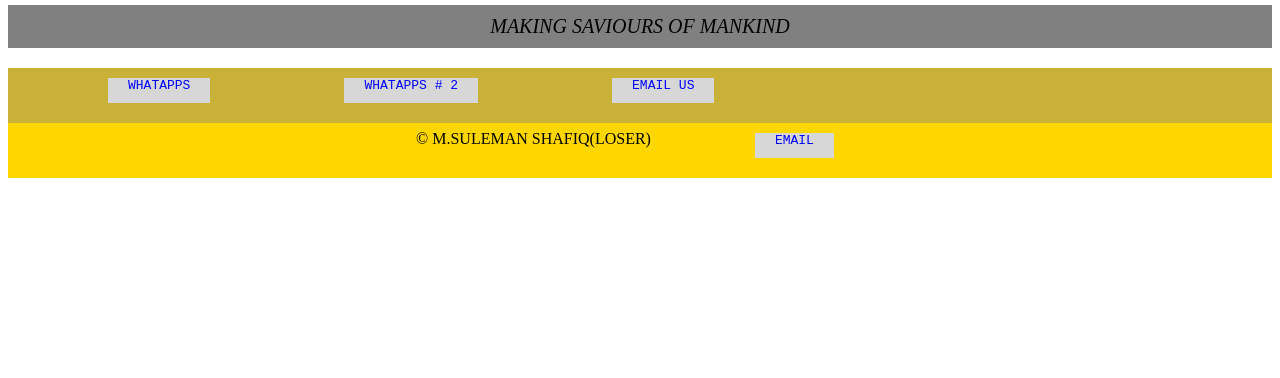
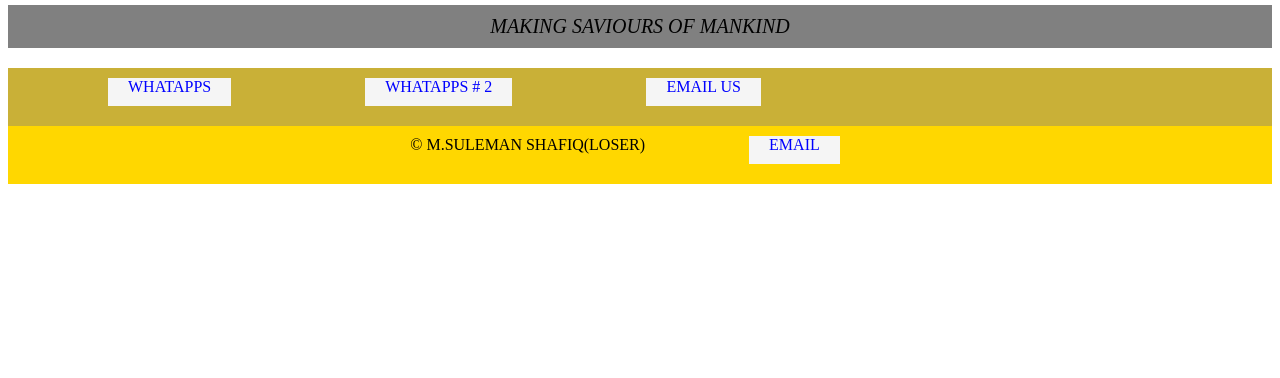
Before and after one commit to Whitedevil7/whitedevil7.github.io, a plain HTML site: page index.html in a window 1280 px wide. Shown: the part 422-800 px from the top of the page. Drawn offline with Linux system fonts and the light colour scheme.

Commit message:
Update style.css

```diff
--- a/style.css
+++ b/style.css
@@ -36,12 +36,12 @@ border-style: solid;
 }
 .btn{
 	display: inline-block;
-	font-family: monospace;
+	font-family: BASHA;
 	color: #00f;
-	background:  #d7d7d7;
-text-decoration: none;
-margin: 10px 30px 20px 100px;
-padding: 0px 20px 10px 20px;
+	background:  #F5F5F5;
+        text-decoration: none;
+        margin: 10px 30px 20px 100px;
+        padding: 0px 20px 10px 20px;
 }
 .bottom-container{
 
```
